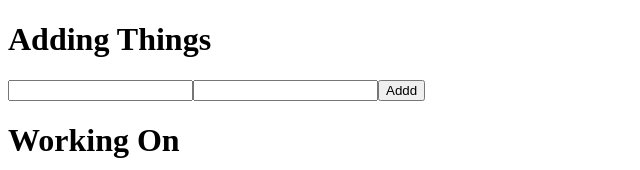
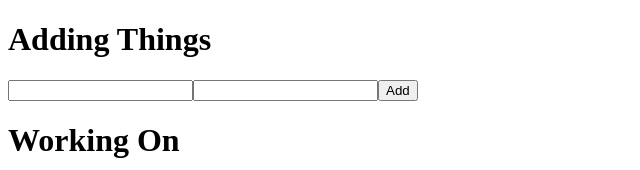
Before and after one commit to ashiwansingh-5016/To-Do-App-React, a React (Vite) app in the folder vite-project/: page / in a window 1280 px wide. Shown: the top 170 px of the page, without its empty margins (0-640 px from the left). Built offline with nearby package versions, Linux system fonts and the light colour scheme.

Commit message:
Full Functioning Edit

```diff
--- a/vite-project/src/feature/input.jsx
+++ b/vite-project/src/feature/input.jsx
@@ -9,12 +9,24 @@ function Input (){
 
 
     const addItem = () =>{
-        if (input.trim()==="" || description==="") return;
+        if (input.trim()==="" || description.trim()==="")  return ;
 
+
+        if (wantedit !== null) {
+        const updated = [...object];
+        updated[wantedit] = {
+            title: input,
+            work: description
+        };
+        setObject(updated);
+        setEdit(null);
+    }
+        else{
         setEdit(null)
         setObject([...object , {title : input , work : description}])
         setInput("")
         setDescription("")
+        }
     }
 
 
@@ -31,8 +43,7 @@ function Input (){
                 <h1>Adding Things</h1>
                 <input value={input} onChange={(e)=>setInput(e.target.value)}></input>
                 <input value={description} onChange={(e)=>setDescription(e.target.value)}></input>
-                <button onClick={addItem}>Addd</button>
-
+                <button onClick={addItem}>{(wantedit !== null)? "Update" : "Add"}</button>
             </div>
             <div>
                 <h1>Working On</h1>
```
